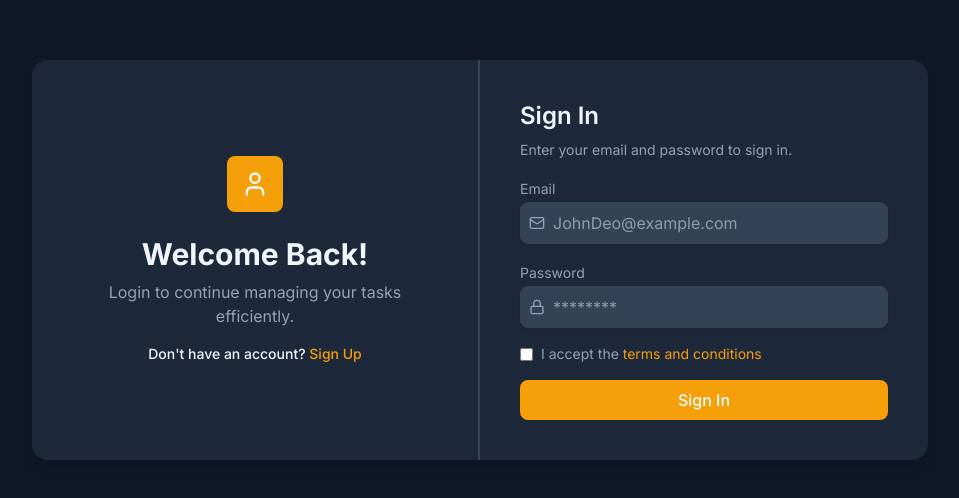
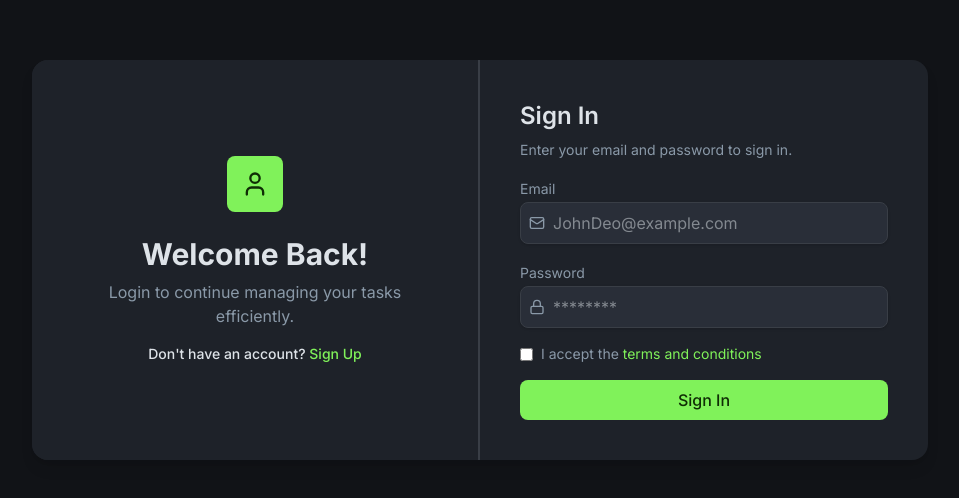
Before and after one commit to Shubham-567/Taskly, a React (Vite) app in the folder frontend/: page /auth in a window 1280 px wide. Shown: the part 140-638 px from the top of the page, without its empty margins (160-1119 px from the left). Built offline with nearby package versions, Linux system fonts and the light colour scheme; no server answers.

Commit message:
Frontend: cleanup index.css and update color scheme

```diff
--- a/frontend/src/components/Button.jsx
+++ b/frontend/src/components/Button.jsx
@@ -1,8 +1,7 @@
 const Button = ({ text, onClick, className, variant = "primary" }) => {
   const btnVariants = {
-    primary: "bg-primary-500 hover:bg-primary-500/80 text-primary-foreground",
-    secondary:
-      "bg-surface-secondary hover:bg-surface-secondary/80 text-primary-500",
+    primary: "bg-primary hover:bg-primary/80 text-primary-foreground",
+    secondary: "bg-inputs-bg hover:bg-inputs-bg/80 text-primary",
   };
 
   return (
@@ -11,7 +10,7 @@ const Button = ({ text, onClick, className, variant = "primary" }) => {
       className={`${
         variant === "primary" ? btnVariants.primary : btnVariants.secondary
       }
-      font-medium py-2 px-4 rounded-lg cursor-pointer outline-none focus-within:ring-2 ring-primary-400
+      font-medium py-2 px-4 rounded-lg cursor-pointer outline-none focus-within:ring-2 ring-primary
       ${className}`}>
       {text}
     </button>
--- a/frontend/src/components/Input.jsx
+++ b/frontend/src/components/Input.jsx
@@ -4,13 +4,11 @@ export const Input = ({ label, icon, type = "text", ...inputProps }) => {
   return (
     <div className='space-y-10'>
       {label ? (
-        <label
-          htmlFor={label + "-input"}
-          className='text-sm text-txt-secondary'>
+        <label htmlFor={label + "-input"} className='text-sm text-txt-muted'>
           {label}
         </label>
       ) : null}
-      <div className='bg-surface-secondary flex items-center gap-2 p-2 border border-border rounded-lg shadow focus-within:ring-2 ring-primary-500 mt-0.5 w-full'>
+      <div className='bg-inputs-bg flex items-center gap-2 p-2 border border-border rounded-lg shadow focus-within:ring-2 ring-primary mt-0.5 w-full'>
         {icon ? <span>{icon}</span> : null}
         <input
           id={label + "-input"}
--- a/frontend/src/index.css
+++ b/frontend/src/index.css
@@ -2,46 +2,51 @@
 @import "tailwindcss";
 
 :root {
-  --color-primary-400: hsl(45, 97%, 61%);
-  --color-primary-500: hsl(38, 92%, 50%);
-  --color-primary-600: hsl(34, 94%, 42%);
+  /* Primary */
+  --color-primary: hsl(105, 75%, 43%);
   --color-primary-foreground: hsl(0, 0%, 100%);
 
-  /* Neutral (Light Theme) */
-  --color-bg: hsl(210, 40%, 96%);
-  --color-surface: hsl(0, 0%, 100%);
-  --color-surface-secondary: hsl(210, 40%, 96%);
-  --color-border: hsl(220, 14%, 91%);
-  --color-border-hover: hsl(220, 9%, 85%);
-  --color-txt-primary: hsl(222, 47%, 12%);
-  --color-txt-secondary: hsl(215, 14%, 34%);
-  --color-txt-placeholder: hsl(220, 9%, 46%);
+  /* Backgrounds */
+  --color-bg: hsl(110, 30%, 97%);
+  --color-card-bg: hsl(0, 0%, 100%);
+  --color-inputs-bg: hsl(110, 25%, 94%);
+  --color-border: hsl(110, 20%, 89%);
 
-  --color-danger-400: hsl(0, 94%, 82%);
-  --color-danger-500: hsl(0, 84%, 60%);
-  --color-danger-600: hsl(0, 72%, 51%);
+  /* Text */
+  --color-txt: hsl(110, 15%, 25%);
+  --color-txt-muted: hsl(110, 10%, 50%);
+
+  /* Status (For Alerts)*/
+  --color-danger: hsl(355, 78%, 55%);
+  --color-danger-foreground: hsl(0, 0%, 98%);
+  --color-success: hsl(105, 75%, 43%);
+  --color-success-foreground: hsl(0, 0%, 98%);
+  --color-warning: hsl(45, 100%, 50%);
+  --color-warning-foreground: hsl(45, 100%, 10%);
 }
 
 .dark {
   /* Primary */
-  --color-primary-400: hsl(45, 97%, 61%);
-  --color-primary-500: hsl(38, 92%, 50%);
-  --color-primary-600: hsl(34, 94%, 42%);
-  --color-primary-foreground: hsl(0, 0%, 100%);
+  --color-primary: hsl(105, 85%, 65%);
+  --color-primary-foreground: hsl(105, 80%, 10%);
 
-  /* Neutral (Light Theme) */
-  --color-bg: hsl(222, 47%, 11%);
-  --color-surface: hsl(217, 33%, 17%);
-  --color-surface-secondary: hsl(215, 25%, 27%);
-  --color-border: hsl(215, 25%, 27%);
-  --color-border-hover: hsl(215, 19%, 35%);
-  --color-txt-primary: hsl(210, 40%, 96%);
-  --color-txt-secondary: hsl(215, 20%, 65%);
-  --color-txt-placeholder: hsl(215, 16%, 47%);
+  /* Backgrounds */
+  --color-bg: hsl(220, 15%, 8%);
+  --color-card-bg: hsl(220, 15%, 14%);
+  --color-inputs-bg: hsl(220, 15%, 19%);
+  --color-border: hsl(220, 10%, 25%);
 
-  --color-danger-400: hsl(0, 94%, 82%);
-  --color-danger-500: hsl(0, 84%, 60%);
-  --color-danger-600: hsl(0, 72%, 51%);
+  /* Text */
+  --color-txt: hsl(210, 17%, 89%);
+  --color-txt-muted: hsl(210, 15%, 60%);
+
+  /* Status (For Alerts)*/
+  --color-danger: hsl(355, 80%, 65%);
+  --color-danger-foreground: hsl(0, 0%, 98%);
+  --color-success: hsl(105, 70%, 55%);
+  --color-success-foreground: hsl(0, 0%, 98%);
+  --color-warning: hsl(45, 100%, 60%);
+  --color-warning-foreground: hsl(45, 100%, 10%);
 }
 
 @theme {
@@ -49,35 +54,37 @@
   --color-*: initial;
 
   /* Primary */
-  --color-primary-400: var(--color-primary-400);
-  --color-primary-500: var(--color-primary-500);
-  --color-primary-600: var(--color-primary-600);
-  --color-primary-foreground: var(--color-primary-600);
+  --color-primary: var(--color-primary);
+  --color-primary-foreground: var(--color-primary-foreground);
 
-  /* Neutral (Light Theme) */
+  /* Backgrounds */
   --color-bg: var(--color-bg);
-  --color-surface: var(--color-surface);
-  --color-surface-secondary: var(--color-surface-secondary);
+  --color-card-bg: var(--color-card-bg);
+  --color-inputs-bg: var(--color-inputs-bg);
   --color-border: var(--color-border);
-  --color-border-hover: var(--color-border-hover);
-  --color-txt-primary: var(--color-txt-primary);
-  --color-txt-secondary: var(--color-txt-secondary);
-  --color-txt-placeholder: var(--color-txt-placeholder);
 
-  --color-danger-400: var(--color-danger-400);
-  --color-danger-500: var(--color-danger-500);
-  --color-danger-600: var(--color-danger-600);
+  /* Text */
+  --color-txt: var(--color-txt);
+  --color-txt-muted: var(--color-txt-muted);
+
+  /* Status (For Alerts)*/
+  --color-danger: var(--color-danger);
+  --color-danger-foreground: var(--color-danger-foreground);
+  --color-success: var(--color-success);
+  --color-success-foreground: var(--color-success-foreground);
+  --color-warning: var(--color-warning);
+  --color-warning-foreground: var(--color-warning-foreground);
 }
 
 @layer base {
   body {
-    @apply bg-bg text-txt-primary;
+    @apply bg-bg text-txt;
     font-family: "Inter", sans-serif;
   }
 }
 
 @layer components {
   .card {
-    @apply bg-surface rounded-2xl shadow-lg;
+    @apply bg-card-bg rounded-2xl shadow-lg;
   }
 }
--- a/frontend/src/pages/AuthPage.jsx
+++ b/frontend/src/pages/AuthPage.jsx
@@ -27,18 +27,18 @@ const AuthPage = () => {
 
   return (
     <div className='min-h-screen bg-bg flex items-center justify-center px-4'>
-      <div className='w-full max-w-4xl bg-surface rounded-2xl shadow-lg flex max-md:flex-col overflow-hidden md:divide-x-2 divide-border'>
+      <div className='w-full max-w-4xl bg-card-bg rounded-2xl shadow-lg flex max-md:flex-col overflow-hidden md:divide-x-2 divide-border'>
         {/* left side */}
-        <div className='flex w-full md:w-1/2 flex-col justify-center md:items-center bg-surface max-md:pb-0 p-6 md:p-10'>
-          <div className='flex items-center justify-center size-14 bg-primary-500 rounded-lg mb-3 md:mb-6'>
+        <div className='flex w-full md:w-1/2 flex-col justify-center md:items-center bg-card-bg max-md:pb-0 p-6 md:p-10'>
+          <div className='flex items-center justify-center size-14 bg-primary rounded-lg mb-3 md:mb-6'>
             <User className='text-primary-foreground size-7' />
           </div>
 
-          <h2 className='text-3xl font-bold text-txt-primary'>
+          <h2 className='text-3xl font-bold text-txt'>
             {mode === "signup" ? "Welcome Aboard!" : "Welcome Back!"}
           </h2>
 
-          <p className='mt-2 text-txt-secondary md:text-center'>
+          <p className='mt-2 text-txt-muted md:text-center'>
             {mode === "signup"
               ? "Join us to unlock exclusive features and become part of our community."
               : "Login to continue managing your tasks efficiently."}
@@ -50,7 +50,7 @@ const AuthPage = () => {
               : "Don't have an account? "}
             <button
               onClick={() => setMode(mode === "signup" ? "login" : "signup")}
-              className='text-primary-500 hover:underline cursor-pointer'>
+              className='text-primary hover:underline cursor-pointer'>
               {mode === "signup" ? "Login" : "Sign Up"}
             </button>
           </p>
@@ -58,10 +58,10 @@ const AuthPage = () => {
 
         {/* right side - form */}
         <div className='w-full md:w-1/2 p-6 md:p-10'>
-          <h2 className='text-2xl font-semibold text-txt-primary mb-2 hidden md:block'>
+          <h2 className='text-2xl font-semibold text-txt mb-2 hidden md:block'>
             {mode === "signup" ? "Create Account" : "Sign In"}
           </h2>
-          <p className='text-sm text-txt-secondary mb-4 hidden md:block'>
+          <p className='text-sm text-txt-muted mb-4 hidden md:block'>
             {mode === "signup"
               ? "Fill in the details below to get started."
               : "Enter your email and password to sign in."}
@@ -73,7 +73,7 @@ const AuthPage = () => {
                 type='text'
                 label='Name'
                 placeholder='John Deo'
-                icon={<User className='size-4 text-txt-secondary' />}
+                icon={<User className='size-4 text-txt-muted' />}
                 value={form.name}
                 onChange={(e) => setForm({ ...form, name: e.target.value })}
               />
@@ -82,7 +82,7 @@ const AuthPage = () => {
               type='email'
               label='Email'
               placeholder='JohnDeo@example.com'
-              icon={<Mail className='size-4 text-txt-secondary' />}
+              icon={<Mail className='size-4 text-txt-muted' />}
               value={form.email}
               onChange={(e) => setForm({ ...form, email: e.target.value })}
             />
@@ -90,19 +90,15 @@ const AuthPage = () => {
               type='password'
               label='Password'
               placeholder='********'
-              icon={<Lock className='size-4 text-txt-secondary' />}
+              icon={<Lock className='size-4 text-txt-muted' />}
               value={form.password}
               onChange={(e) => setForm({ ...form, password: e.target.value })}
             />
             <div className='flex items-center gap-2'>
-              <input
-                id='terms'
-                type='checkbox'
-                className='accent-primary-500'
-              />
-              <label htmlFor='terms' className='text-sm text-txt-secondary'>
+              <input id='terms' type='checkbox' className='accent-primary' />
+              <label htmlFor='terms' className='text-sm text-txt-muted'>
                 I accept the{" "}
-                <span className='text-primary-500 cursor-pointer hover:underline'>
+                <span className='text-primary cursor-pointer hover:underline'>
                   terms and conditions
                 </span>
               </label>
@@ -122,7 +118,7 @@ const AuthPage = () => {
 
           {error ? (
             // todo: add toast for error
-            <p className='text-sm text-danger-500 text-center mt-2'>{error}</p>
+            <p className='text-sm text-danger text-center mt-2'>{error}</p>
           ) : null}
 
           <p className='mt-4 text-sm font-medium md:hidden'>
@@ -131,7 +127,7 @@ const AuthPage = () => {
               : "Don't have an account? "}
             <button
               onClick={() => setMode(mode === "signup" ? "login" : "signup")}
-              className='text-primary-500 hover:underline cursor-pointer'>
+              className='text-primary hover:underline cursor-pointer'>
               {mode === "signup" ? "Login" : "Sign Up"}
             </button>
           </p>
--- a/frontend/src/pages/Dashboard.jsx
+++ b/frontend/src/pages/Dashboard.jsx
@@ -64,7 +64,7 @@ const Dashboard = () => {
             setIsMenuOpen(true);
             setTaskModalData({});
           }}
-          className='fixed bottom-6 right-6 p-2 bg-primary-500 hover:opacity-90 rounded-full'>
+          className='fixed bottom-6 right-6 p-2 bg-primary hover:opacity-90 rounded-full'>
           <Plus className='size-6 text-primary-foreground cursor-pointer' />
         </button>
       </div>
```
Also changed, not shown: frontend/src/components/ConfirmationModal.jsx (+6 -8 lines), frontend/src/components/FilterBar.jsx (+6 -6 lines), frontend/src/components/Navbar.jsx (+11 -11 lines), frontend/src/components/TaskCard.jsx (+8 -8 lines), frontend/src/components/TaskModal.jsx (+11 -11 lines).
